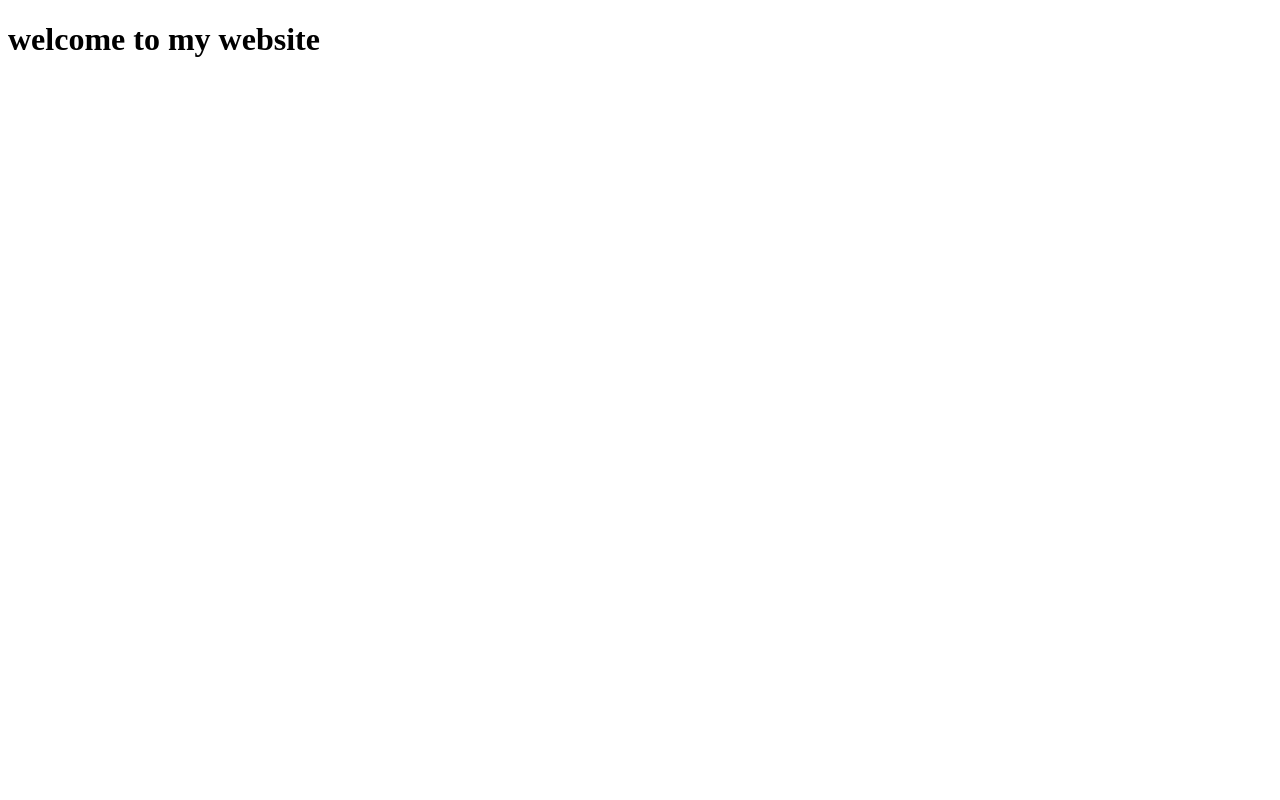
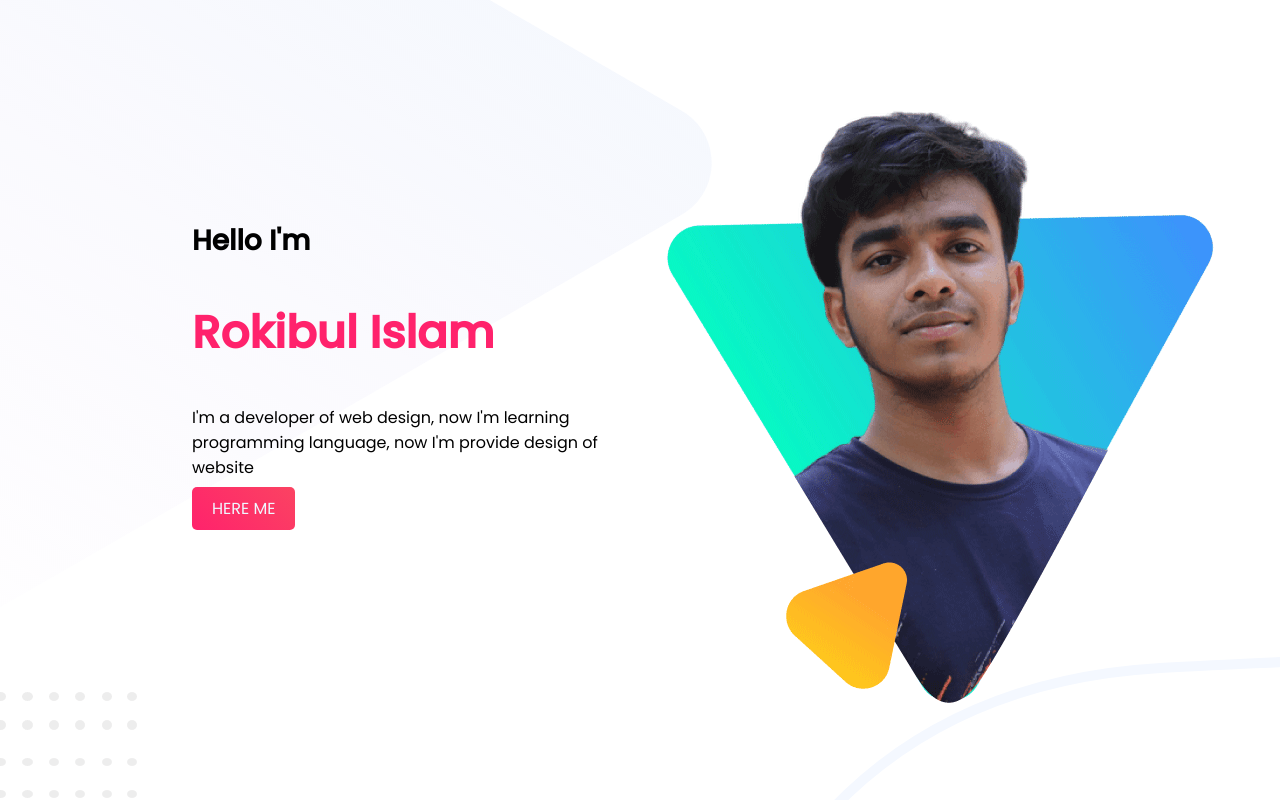
Before and after one commit to riroky90/personal-web, a plain HTML site: page index.html in a window 1280 px wide. Shown: the top 800 px of the page. Drawn offline with Linux system fonts and the light colour scheme.

Commit message:
make website

```diff
--- a/index.html
+++ b/index.html
@@ -2,10 +2,27 @@
 <html lang="en">
 <head>
 
+
     <title>Personal website</title>
+    <link rel="stylesheet" href="style.css">
+    <link rel="preconnect" href="https://fonts.googleapis.com">
+    <link rel="preconnect" href="https://fonts.gstatic.com" crossorigin>
+    <link href="https://fonts.googleapis.com/css2?family=Poppins:wght@400;500&family=Raleway:wght@200&display=swap" rel="stylesheet">
 </head>
 <body>
-    <h1>welcome to my website</h1>
+    <section class="top-section">
+        <div class="half-width">
+            <h3>Hello I'm</h3>
+            <h1 class="name-highlite">Rokibul Islam</h1>
+            <p>I'm a developer of web design, now I'm learning programming language, now I'm provide design of website</p>
+            <a class="link-button" target="_blank" href="https://www.linkedin.com/in/rokibulislam90">HERE ME</a>
+        </div>
+        <div class="half-width2">
+            <img src="images/top-personal.png">
+        </div>
+
+    </section>
+
 
 </body>
 </html>
--- a/style.css
+++ b/style.css
@@ -0,0 +1,40 @@
+body{
+    margin: 0%;
+    font-family: 'Poppins', sans-serif;
+}
+h1{
+    font-size: 45px;
+    color: rgb(255, 34, 108);
+
+}
+h3{
+    font-size: 28px;
+}
+section{
+    height: 1000px;
+}
+.half-width{
+    width: 35%;
+    float: left;
+    margin-left: 5%;
+    padding-left: 10%;
+    padding-top: 15%;
+
+}
+.top-section{
+    background-image: url("images/header-bg.png");
+    position: static;
+}
+.half-width2{
+    width: 35%;
+    float: left;
+    padding-top: 5%;
+}
+.link-button{
+    text-decoration: none;
+    background-image: linear-gradient(45deg, rgb(255, 34, 108), #fb4362);
+    padding: 10px 20px;
+    color: aliceblue;
+    border-radius: 5px;
+    font-weight: 500px;
+}
```
